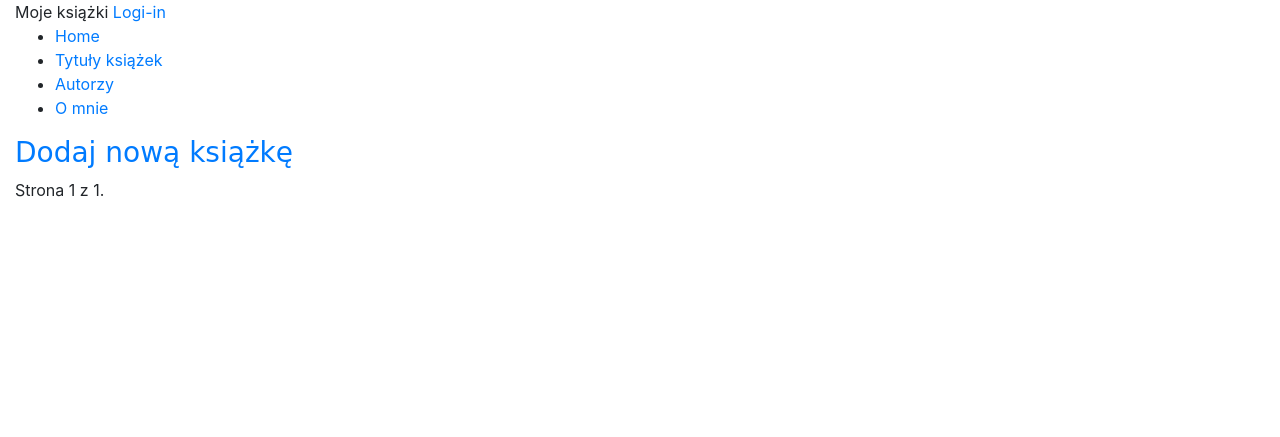
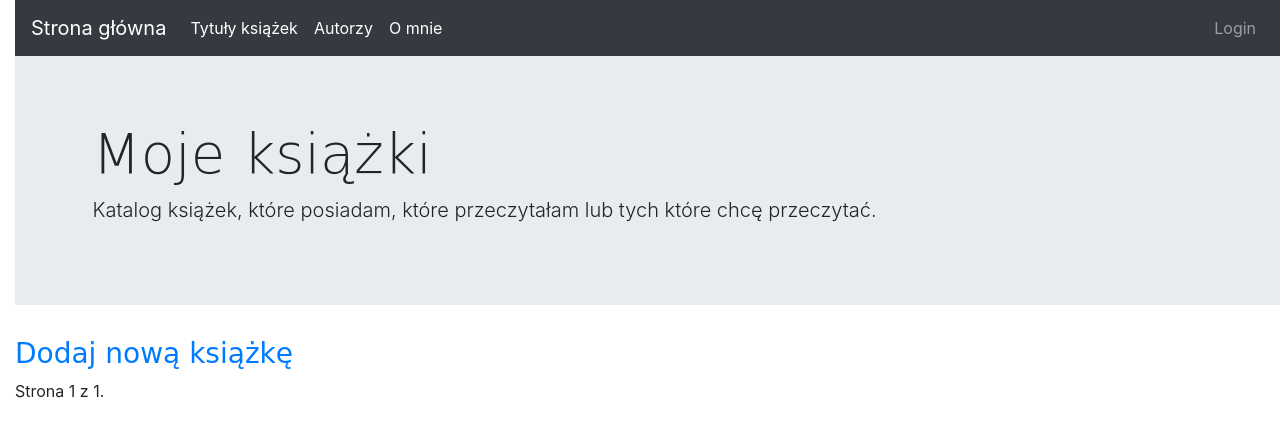
Before and after one commit to maknetaRo/my-books, a Django app: page / in a window 1280 px wide. Shown: the top 437 px of the page. Run offline with Django 3.2, Linux system fonts and the light colour scheme; data that the repository does not hold is empty; some libraries are stand-ins or nearby versions.

Commit message:
Added navbar and changed login and logout views

```diff
--- a/account/templates/account/registration/login.html
+++ b/account/templates/account/registration/login.html
@@ -14,7 +14,7 @@
   {% endif %}
 
   <div class="login-form">
-    <form class="" action="{% url 'login' %}" method="post">
+    <form class="" action="{% url 'account/registration/login' %}" method="post">
       {{ form.as_p }}
       {% csrf_token %}
       <input type="hidden" name="next" value="{{ next }}">
--- a/account/urls.py
+++ b/account/urls.py
@@ -6,7 +6,7 @@ urlpatterns = [
         # post views
         #path('login/', views.user_login, name='login'),
         path('', views.dashboard, name='dashboard'),
-        path('login/', auth_views.LoginView.as_view(), name='login'),
-        path('logout/', auth_views.LogoutView.as_view(), name='logout'),
+        path('login/', auth_views.LoginView.as_view(template_name='account/registration/login.html'), name='login'),
+        path('logout/', auth_views.LogoutView.as_view(template_name='account/registration/logout.html'), name='logout'),
 
 ]
--- a/account/views.py
+++ b/account/views.py
@@ -29,4 +29,4 @@ def user_login(request):
             return HttpResponse('Invalid login')
     else:
         form = LoginForm()
-    return render(request, 'account/login.html', {'form':form})
+    return render(request, 'account/registration/login.html', {'form':form})
--- a/books/templates/books/base.html
+++ b/books/templates/books/base.html
@@ -12,43 +12,47 @@
     {% block title %}<title>Moje książki</title>{% endblock %}
   </head>
   <body>
-    <header>
-      <span class="logo">Moje książki</span>
-        {% if request.user.is_authenticated %}
-          <ul class="menu">
-            <li {% if section == "dashboard" %}class="selected"{% endif %}>
-              <a href="{% url "dashboard" %}">My dahsboard</a>
-            </li>
-            <li {% if section == "images" %}class="selected"{% endif %}>
-            <a href="#">Images</a>
-            </li>
-            <li {% if section == "people" %}class="selected"{% endif %}>
-              <a href="#">People</a>
-            </li>
-          </ul>
-        {% endif %}
-      <span class="user">
-        {% if request.user.Is_authenticated %}
-          Hello {{ request.user.first_name }}
-          <a href="{% url "logout" %}">Logout</a>
+        <nav class="navbar navbar-expand-lg navbar-dark bg-dark">
+          <a class="navbar-brand" href="{% url 'books' %}">Strona główna</a>
+          <button class="navbar-toggler" type="button" data-toggle="collapse" data-target="#navbarSupportedContent" aria-controls="navbarSupportedContent" aria-expanded="false" aria-label="Toggle navigation">
+        <span class="navbar-toggler-icon"></span>
+      </button>
+      <div class="collapse navbar-collapse" id="navbarNav">
+      <ul class="navbar-nav">
+        <li class="nav-item active">
+          <a class="nav-link" href="{% url 'titles' %}">Tytuły książek</a>
+        </li>
+        <li class="nav-item active">
+          <a class="nav-link" href="{% url 'authors' %}">Autorzy</a>
+        </li>
+        <li class="nav-item active">
+          <a class="nav-link" href="{% url 'about' %}">O mnie</a>
+        </li>
+
+      </ul>
+    </div>
+  <div class="collapse navbar-collapse" id="navbarSupprotedContent">
+    <ul class="navbar-nav ml-auto">
+      {% if user.is_authenticated %}
+        <li class="nav-item">
+          <a class="nav-link" href="{% url 'logout' %}">Logout</a>
+        </li>
+
         {% else %}
-          <a href="{% url "login" %}">Logi-in</a>
-        {% endif %}
-      </span>
-    </header>
+        <li class="nav-item">
+          <a class="nav-link" href="{% url 'login' %}">Login</a>
+        </li>
 
-
-
-    {% block sidebare %}
-      <ul>
-        <li><a href="{% url 'books' %}">Home</a></li>
-        <li><a href="{% url 'titles' %}">Tytuły książek</a></li>
-        <li><a href="{% url 'authors' %}">Autorzy</a></li>
-        <li><a href="{% url 'about' %}">O mnie</a></li>
-      </ul>
-    {% endblock %}
-
-    <h3><a href="{% url 'book_new' %}">Dodaj nową książkę</a></h3>
+     {% endif %}
+    </ul>
+   </div>
+ </nav>
+ <div class="jumbotron jumbotron-fluid">
+<div class="container">
+ <h1 class="display-4">Moje książki</h1>
+ <p class="lead">Katalog książek, które posiadam, które przeczytałam lub tych które chcę przeczytać.</p>
+</div>
+</div>
 
 
     {% block content %}
--- a/books/templates/books/book_list.html
+++ b/books/templates/books/book_list.html
@@ -2,6 +2,7 @@
 {% load static %}
 
 {% block content %}
+<h3><a href="{% url 'book_new' %}">Dodaj nową książkę</a></h3>
   {% for book in books %}
     <div class="book">
       <h1><a href="{% url 'book_detail' pk=book.pk %}">{{ book.title }}</a></h1>
--- a/my_books/settings.py
+++ b/my_books/settings.py
@@ -56,7 +56,7 @@ ROOT_URLCONF = 'my_books.urls'
 TEMPLATES = [
     {
         'BACKEND': 'django.template.backends.django.DjangoTemplates',
-        'DIRS': [os.path.join(BASE_DIR), 'templates'],
+
         'APP_DIRS': True,
         'OPTIONS': {
             'context_processors': [
```
